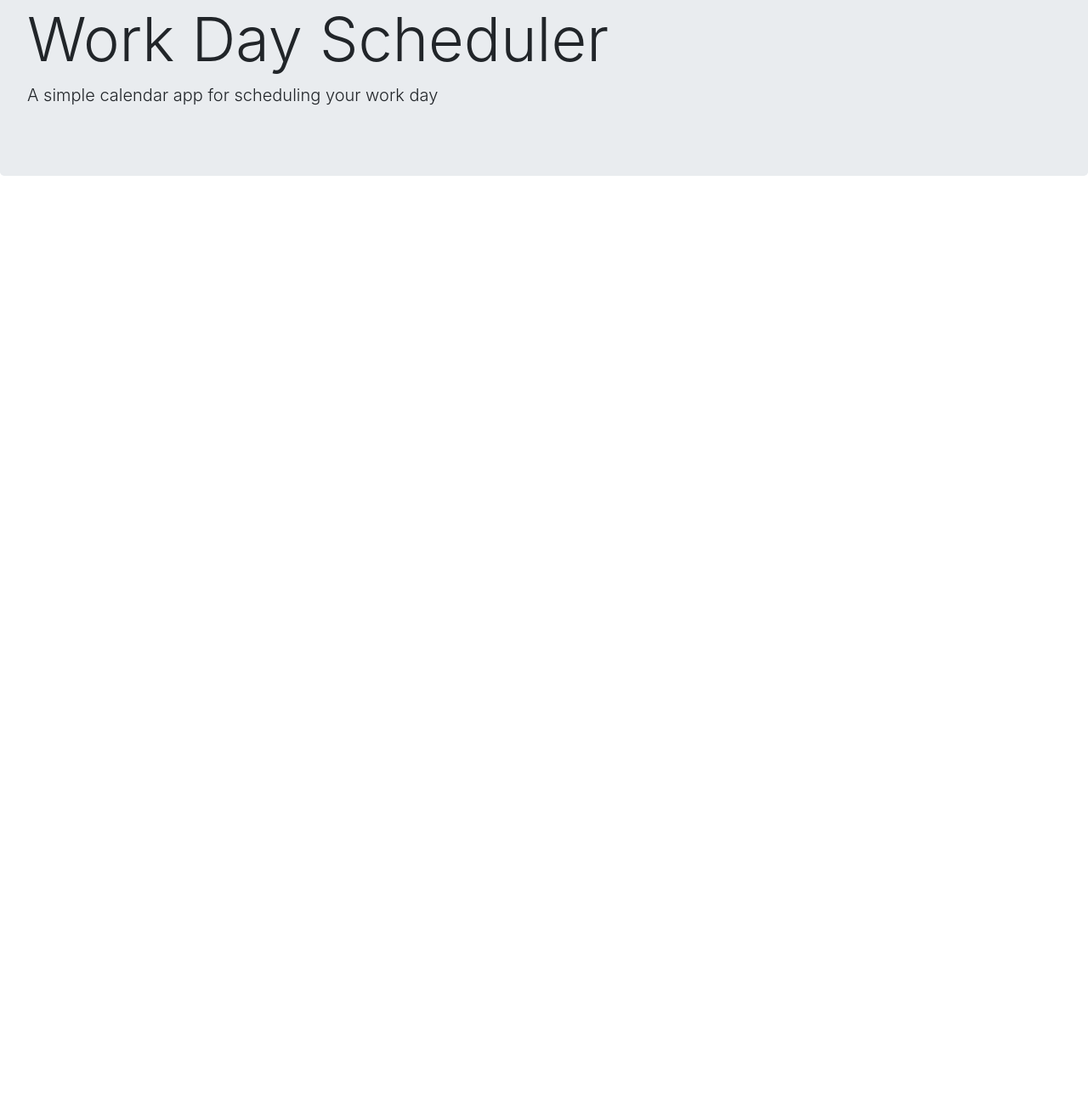
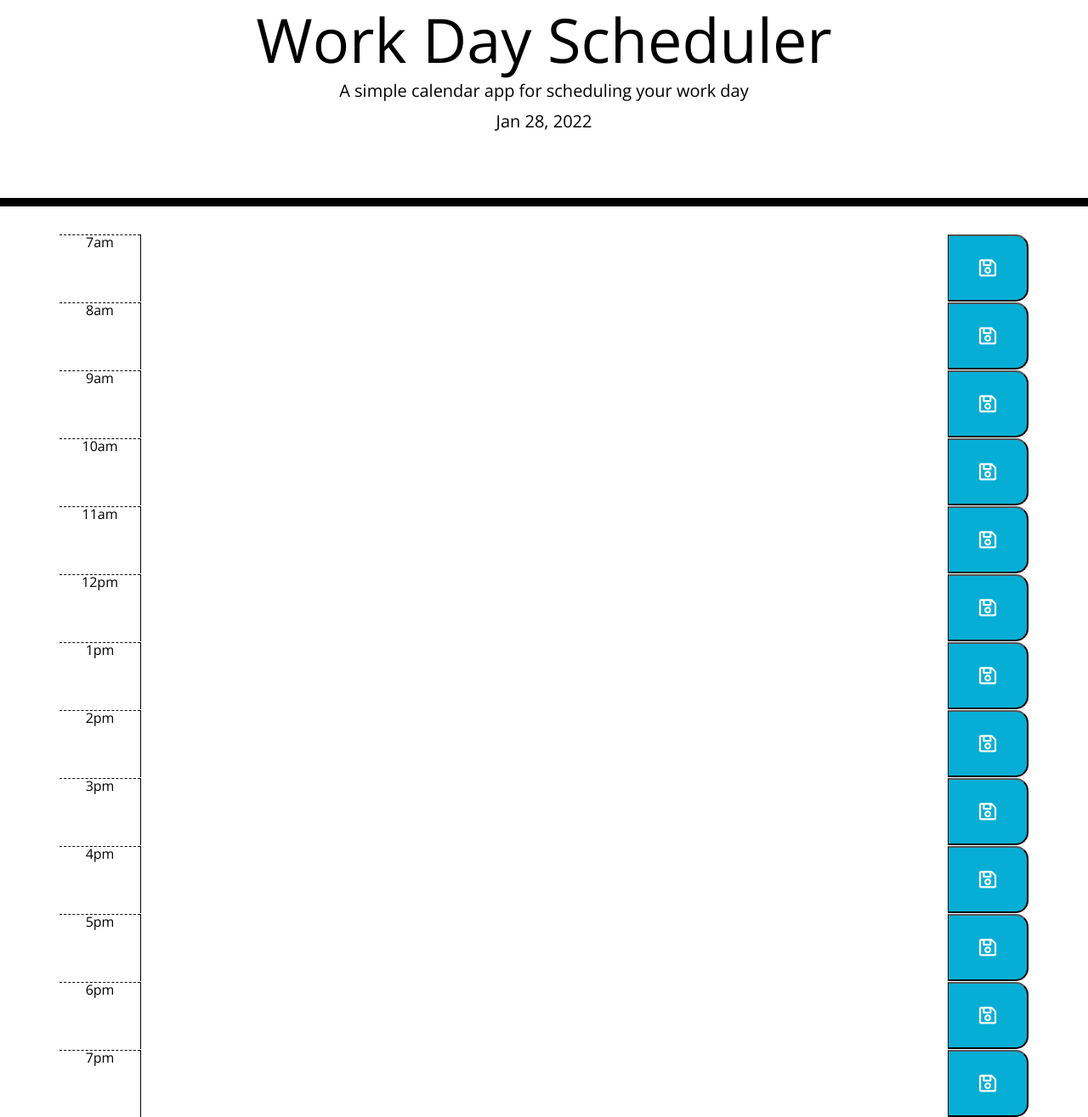
Before and after one commit to caitlyn-griffing/Work-Day-Planner, a plain HTML site: page index.html in a window 1280 px wide. Shown: the part 61-1376 px from the top of the page at 85% size. Before the commit the page ends 800 px from the top, so only its background shows below. Drawn offline with nearby package versions, Linux system fonts and the light colour scheme.

Commit message:
HTML, CSS, and current date

```diff
--- /dev/null
+++ b/assets/polish.css
@@ -0,0 +1,72 @@
+body {
+    font-family: 'Open Sans', sans-serif;
+    font-size: 16px;
+    line-height: 1;
+  }
+
+textarea {
+  background: transparent;
+  border: none;
+  resize: none;
+  color: #000000;
+  border-left: 1px solid black;
+  padding: 10px;
+  }
+
+.jumbotron {
+  text-align: center;
+  background-color: transparent;
+  color: black;
+  border-radius: 0;
+  border-bottom: 10px solid black;
+}
+
+.description {
+  white-space: pre-wrap;
+}
+
+.time-block {
+  text-align: center;
+  border-radius: 15px;
+}
+
+.row {
+  white-space: pre-wrap;
+  height: 80px;
+  border-top: 1px solid white;
+}
+
+.hour {
+  background-color: #ffffff;
+  color: #000000;
+  border-top: 1px dashed #000000;
+}
+
+.past {
+  background-color: #d3d3d3;
+  color: white;
+}
+
+.present {
+  background-color: #ff6961;
+  color: white;
+}
+
+.future {
+  background-color: #77dd77;
+  color: white;
+}
+
+.saveBtn {
+  border-left: 1px solid black;
+  border-top-right-radius: 15px;
+  border-bottom-right-radius: 15px;
+  background-color: #06aed5;
+  color: white;
+  font-size: 23px;
+}
+
+.saveBtn i:hover {
+  font-size: 40px;
+  transition: all 0.1s ease-in-out;
+}
--- /dev/null
+++ b/assets/sandbox.js
@@ -0,0 +1,45 @@
+// TODO Create Date Format
+// COMPLETED //
+$("#currentDay").text(moment().format("MMM DD, YYYY"));
+
+// TODO: create a function for each Timeblock (for past , present, future - current time)
+
+var hourBlock = [
+    "block1", "block2", "block2", "block4", "block5", "block6", "block7", "block8", "block9", "block10", "block11", "block12", "block13"
+];
+hourUpdate();
+
+
+let currentHour = moment().hour();
+
+
+
+// function hourUpdate() {
+//     var currentHour = moment().hour();
+
+//     $(".time-block").each(function () {
+//         var fixedHour = parseInt($(this).attr("id"));
+//         if ( fixedHour < currentHour ) {
+//             $(this).addClass('past');
+//         } else if ( fixedHour === currentHour ) {
+//             $(this).removeClass("past");
+//             $(this).addClass("present");
+//         } else {
+//             $(this).removeClass("past");
+//             $(this).removeClass("present");
+//             $(this).addClass("future");
+//         }
+//     });
+// }
+
+// TODO:
+
+// TODO:
+
+// TODO:
+
+// TODO:
+
+// TODO:
+
+// TODO:
--- a/index.html
+++ b/index.html
@@ -18,21 +18,109 @@
       href="https://fonts.googleapis.com/css?family=Open+Sans&display=swap"
       rel="stylesheet"
     />
-    <link rel="stylesheet" href="style.css" />
+    <link rel="stylesheet" href="./assets/polish.css" />
     <title>Work Day Scheduler</title>
   </head>
 
   <body>
     <header class="jumbotron">
-      <h1 class="display-3">Work Day Scheduler</h1>
-      <p class="lead">A simple calendar app for scheduling your work day</p>
-      <p id="currentDay" class="lead"></p>
+        <div class="headerLeft">
+            <h1 class="display-3">Work Day Scheduler</h1>
+            <p class="lead">A simple calendar app for scheduling your work day</p>
+        </div>
+        <div class="headerRight">
+            <p id="currentDay" class="lead"></p>
+        </div>
     </header>
     <div class="container">
       <!-- Timeblocks go here -->
+      <!-- 7am -->
+      <div class="time-block row" id="block1">
+        <div class="col-md-1 hour">7am</div>
+        <textarea class="col-md-10 description"></textarea>
+        <button class="col-md-1 saveBtn"><i class="far fa-save"></i></button>
+      </div>
+      <!-- 8am -->
+      <div class="time-block row" id="block2">
+        <div class="col-md-1 hour">8am</div>
+        <textarea class="col-md-10 description"></textarea>
+        <button class="col-md-1 saveBtn"><i class="far fa-save"></i></button>
+      </div>
+      <!-- 9am -->
+      <div class="time-block row" id="block3">
+        <div class="col-md-1 hour">9am</div>
+        <textarea class="col-md-10 description"></textarea>
+        <button class="col-md-1 saveBtn"><i class="far fa-save"></i></button>
+      </div>
+      <!-- 10am -->
+      <div class="time-block row" id="block4">
+        <div class="col-md-1 hour">10am</div>
+        <textarea class="col-md-10 description"></textarea>
+        <button class="col-md-1 saveBtn"><i class="far fa-save"></i></button>
+      </div>
+      <!-- 11am -->
+      <div class="time-block row" id="block5">
+        <div class="col-md-1 hour">11am</div>
+        <textarea class="col-md-10 description"></textarea>
+        <button class="col-md-1 saveBtn"><i class="far fa-save"></i></button></div>
+      <!-- 12pm -->
+      <div class="time-block row" id="block6">
+        <div class="col-md-1 hour">12pm</div>
+        <textarea class="col-md-10 description"></textarea>
+        <button class="col-md-1 saveBtn"><i class="far fa-save"></i></button>
+      </div>
+      <!-- 1pm -->
+      <div class="time-block row" id="block7">
+        <div class="col-md-1 hour">1pm</div>
+        <textarea class="col-md-10 description"></textarea>
+        <button class="col-md-1 saveBtn"><i class="far fa-save"></i></button>
+      </div>
+      <!-- 2pm -->
+      <div class="time-block row" id="block8">
+        <div class="col-md-1 hour">2pm</div>
+        <textarea class="col-md-10 description"></textarea>
+        <button class="col-md-1 saveBtn"><i class="far fa-save"></i></button>
+      </div>
+      <!-- 3pm -->
+      <div class="time-block row" id="block9">
+        <div class="col-md-1 hour">3pm</div>
+        <textarea class="col-md-10 description"></textarea>
+        <button class="col-md-1 saveBtn"><i class="far fa-save"></i></button>
+      </div>
+      <!-- 4pm -->
+      <div class="time-block row" id="block10">
+        <div class="col-md-1 hour">4pm</div>
+        <textarea class="col-md-10 description"></textarea>
+        <button class="col-md-1 saveBtn"><i class="far fa-save"></i></button>
+      </div>
+      <!-- 5pm -->
+      <div class="time-block row" id="block11">
+        <div class="col-md-1 hour">5pm</div>
+        <textarea class="col-md-10 description"></textarea>
+        <button class="col-md-1 saveBtn"><i class="far fa-save"></i></button>
+      </div>
+      <!-- 6pm -->
+      <div class="time-block row" id="block12">
+        <div class="col-md-1 hour">6pm</div>
+        <textarea class="col-md-10 description"></textarea>
+        <button class="col-md-1 saveBtn"><i class="far fa-save"></i></button>
+      </div>
+      <!-- 7pm -->
+      <div class="time-block row" id="block13">
+        <div class="col-md-1 hour">7pm</div>
+        <textarea class="col-md-10 description"></textarea>
+        <button class="col-md-1 saveBtn"><i class="far fa-save"></i></button>
+      </div>
     </div>
 
+    <!-- <script src="https://code.jquery.com/jquery-3.3.1.slim.min.js"
+      integrity="sha384-q8i/X+965DzO0rT7abK41JStQIAqVgRVzpbzo5smXKp4YfRvH+8abtTE1Pi6jizo"
+      crossorigin="anonymous"></script>
+    <script src="https://cdnjs.cloudflare.com/ajax/libs/popper.js/1.14.7/umd/popper.min.js"
+      integrity="sha384-UO2eT0CpHqdSJQ6hJty5KVphtPhzWj9WO1clHTMGa3JDZwrnQq4sF86dIHNDz0W1"
+      crossorigin="anonymous"></script> -->
     <script src="https://cdnjs.cloudflare.com/ajax/libs/jquery/3.2.1/jquery.min.js"></script>
     <script src="https://cdnjs.cloudflare.com/ajax/libs/moment.js/2.24.0/moment.min.js"></script>
+    <script src="./assets/sandbox.js"></script>
   </body>
 </html>
--- a/polish.css
+++ /dev/null
@@ -1,71 +0,0 @@
-body {
-    font-family: 'Open Sans', sans-serif;
-    font-size: 16px;
-    line-height: 1;
-  }
-
-  textarea {
-    background: transparent;
-    border: none;
-    resize: none;
-    color: #000000;
-    border-left: 1px solid black;
-    padding: 10px;
-  }
-
-  .jumbotron {
-    text-align: center;
-    background-color: transparent;
-    color: black;
-    border-radius: 0;
-    border-bottom: 10px solid black;
-  }
-
-  .description {
-    white-space: pre-wrap;
-  }
-
-  .time-block {
-    text-align: center;
-    border-radius: 15px;
-  }
-
-  .row {
-    white-space: pre-wrap;
-    height: 80px;
-    border-top: 1px solid white;
-  }
-
-  .hour {
-    background-color: #ffffff;
-    color: #000000;
-    border-top: 1px dashed #000000;
-  }
-
-  .past {
-    background-color: #d3d3d3;
-    color: white;
-  }
-
-  .present {
-    background-color: #ff6961;
-    color: white;
-  }
-
-  .future {
-    background-color: #77dd77;
-    color: white;
-  }
-
-  .saveBtn {
-    border-left: 1px solid black;
-    border-top-right-radius: 15px;
-    border-bottom-right-radius: 15px;
-    background-color: #06aed5;
-    color: white;
-  }
-
-  .saveBtn i:hover {
-    font-size: 20px;
-    transition: all 0.3s ease-in-out;
-  }
```
Also changed, not shown: sandbox.js (deleted).
